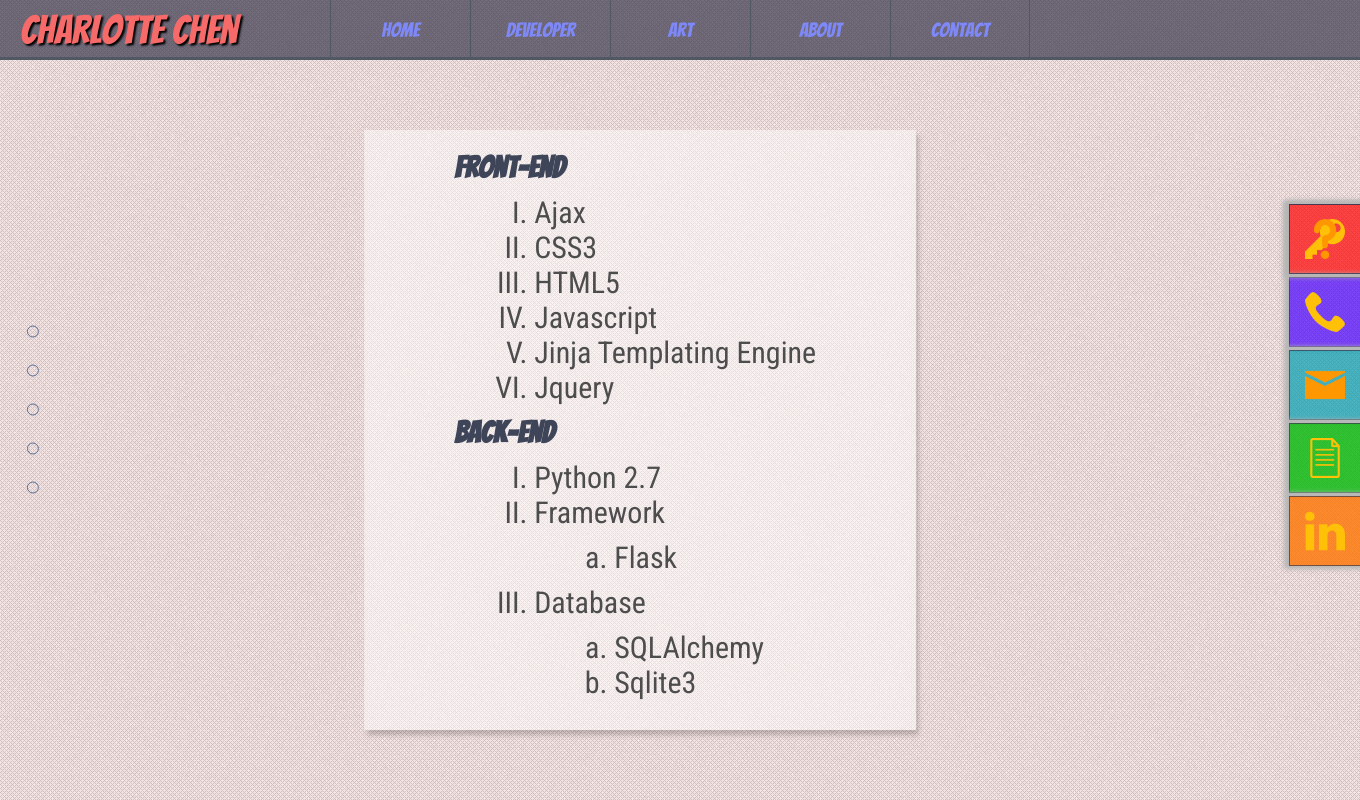
After one commit to dth26/CharlotteChenResume-Public-, a Flask app: page /build in a window 1360 px wide. The commit adds this page. Run offline with Flask 2, Linux system fonts and the light colour scheme; parts of the project's set-up code (start-up, migrations or seed data) failed here and were passed over; some libraries are stand-ins or nearby versions.

Commit message:
make software stack page

```diff
--- a/app.py
+++ b/app.py
@@ -16,6 +16,7 @@ from viewArt import *
 from userLog import *
 from viewContact import *
 from viewAbout import *
+from viewSoftware import *
 
 
 
--- a/static/js/base.js
+++ b/static/js/base.js
@@ -72,6 +72,13 @@ $(document).ready(function(){
  		window.open(url, '_blank');
 	})
 
+
+     /* if user clicks sideSelector item #questionItem redirect to build page */
+	$('#questionItem').click(function(){
+ 		var url = "http://pythonprogrammer.pythonanywhere.com/build/";
+ 		window.open(url, '_self' );
+	})
+
 });
 
 
@@ -97,12 +104,15 @@ function sleep(milliseconds) {
   }
 }
 
-/*
-function addStar(parent){
 
-	var elem = document.createElement("img");
-	elem.setAttribute("src", "");
-	document.getElementById(parent).appendChild(elem);
+/* hide sideSelector if window is minimized */
+$(window).resize(function(){
+    var docWidth = $(document).width();
+    var windowWidth = window.outerWidth;
 
-}
-*/
+    if(windowWidth <  screen.availWidth - 50){
+        $('#sideSelector').fadeOut(1000);
+    }else{
+        $('#sideSelector').hide().fadeIn(1000);
+    }
+});
--- a/static/style/art.css
+++ b/static/style/art.css
@@ -19,6 +19,8 @@
 	width: 275px !important;
 	height: 500px !important;
 	border-radius: 10px;
+	-webkit-border-radius: 10px;
+    -moz-border-radius: 10px;
 	cursor: pointer;
 	display: block;
 	float: left;
--- a/static/style/base.css
+++ b/static/style/base.css
@@ -124,12 +124,12 @@ body
 	margin-left: 0px;
 }
 .circleMenu a {
-	width: 10px;
-	height: 10px;
+	width: 12px;
+	height: 12px;
 	border: 1px solid #576F94;
-	-moz-border-radius: 5px;
-	-webkit-border-radius: 5px;
-	border-radius: 5px;
+	-moz-border-radius: 6px;
+	-webkit-border-radius: 6px;
+	border-radius: 6px;
 	cursor: pointer;
 	display:inline-block;
 	text-decoration: none;
@@ -399,15 +399,15 @@ border-color: #505863;
 	background-color: rgba(72,0,255,0.7);
 }
 #sideSelector div:nth-child(3){
-	top: 143px;
+	top: 146px;
 	background-color: rgba(0,158,176,0.7);
 }
 #sideSelector div:nth-child(4){
-	top: 213px;
+	top: 219px;
 	background-color: rgba(2,186,8,0.8);
 }
 #sideSelector div:nth-child(5){
-	top: 283px;
+	top: 292px;
 	background-color: rgba(255,115,0,0.8);
 }
 
@@ -430,6 +430,8 @@ border-color: #505863;
 	padding: 0px;
 	background-color: #C3C1C7;
 	border-radius: 5px;
+	-webkit-border-radius: 5px;
+    -moz-border-radius: 5px;
 	width: 150px;
 	height: 20px;
 	border: 1px solid blue;
--- /dev/null
+++ b/static/style/build.css
@@ -0,0 +1,29 @@
+.blockAttributes{
+    padding-left: 90px;
+    padding-right: 90px;
+}
+#firstList{
+    list-style-type: none;
+    font-size: 30px;
+}
+.heading{
+    font-weight: bold;
+    color:#3F4559;
+	font-family: 'Bangers', cursive;
+}
+ol{
+    margin: 10px;
+    margin-left: 40px;
+}
+ul{
+    position: absolute;
+    left: 40%;
+    top: 250px;
+    -webkit-transform: translate(-40%,-50%);
+    -moz-transform: translate(-40%,-50%);
+    -o-transform: translate(-40%,-50%);
+    -ms-transform: translate(-40%,-50%);
+}
+ul,ol{
+    font-family: 'Roboto Condensed', sans-serif;
+}
--- a/templates/base.html
+++ b/templates/base.html
@@ -96,6 +96,12 @@
 						Click to find me on LinkedIn!
 					</span>
 				</div>
+				<div id="questionItem" class="slideItem">
+					<img src="../static/images/icons/questionorange64.png"/>
+					<span>
+					    Click to see software stack<br/> used to build this website!
+					</span>
+				</div>
 			</div>
 			<div >
 				{% block content %}
--- /dev/null
+++ b/templates/build.html
@@ -0,0 +1,40 @@
+{% extends "base.html" %}
+
+
+
+
+{% block css %}<link rel="stylesheet" type="text/css" href="{{ url_for('static', filename='style/build.css') }}" media="screen" />
+{% endblock %}
+
+{% block content %}
+<div id="centerContainer" class="centerContainerWidth">
+	<ul id="firstList" class="blockAttributes">
+		<li><span class="heading">Front-End</span>
+		    <ol type="I">
+		        <li>Ajax</li>
+		        <li>CSS3</li>
+		        <li>HTML5</li>
+		        <li>Javascript</li>
+		        <li>Jinja Templating Engine</li>
+		        <li>Jquery</li>
+		    </ol>
+		</li>
+		<li><span class="heading">Back-End</span>
+		    <ol type="I">
+		        <li>Python 2.7</li>
+		        <li>Framework
+		            <ol type="a">
+		              <li>Flask</li>
+		            </ol>
+		        </li>
+		        <li>Database
+		            <ol type="a">
+		                <li>SQLAlchemy</li>
+		                <li>Sqlite3</li>
+		            </ol>
+		        </li>
+		    </ol>
+		</li>
+	</ul>
+</div>
+{% endblock %}
--- /dev/null
+++ b/views/viewSoftware.py
@@ -0,0 +1,12 @@
+from app import app
+# invokes the Jinja2 templating engine . Jinja2 substitutes {{...}} blocks with the corresponding values provided as template arguments
+from flask import render_template, session
+
+
+@app.route('/build')
+@app.route('/build/')
+def build():
+	return render_template('build.html', user = session);
+
+# set the secret key. keep this really secret:
+app.secret_key = 'A0Zr98j/3yX R~XHH!jmN]LWX/,?RT'
```
Also changed, not shown: README.md, static/images/icons/questionorange64.png (added).
